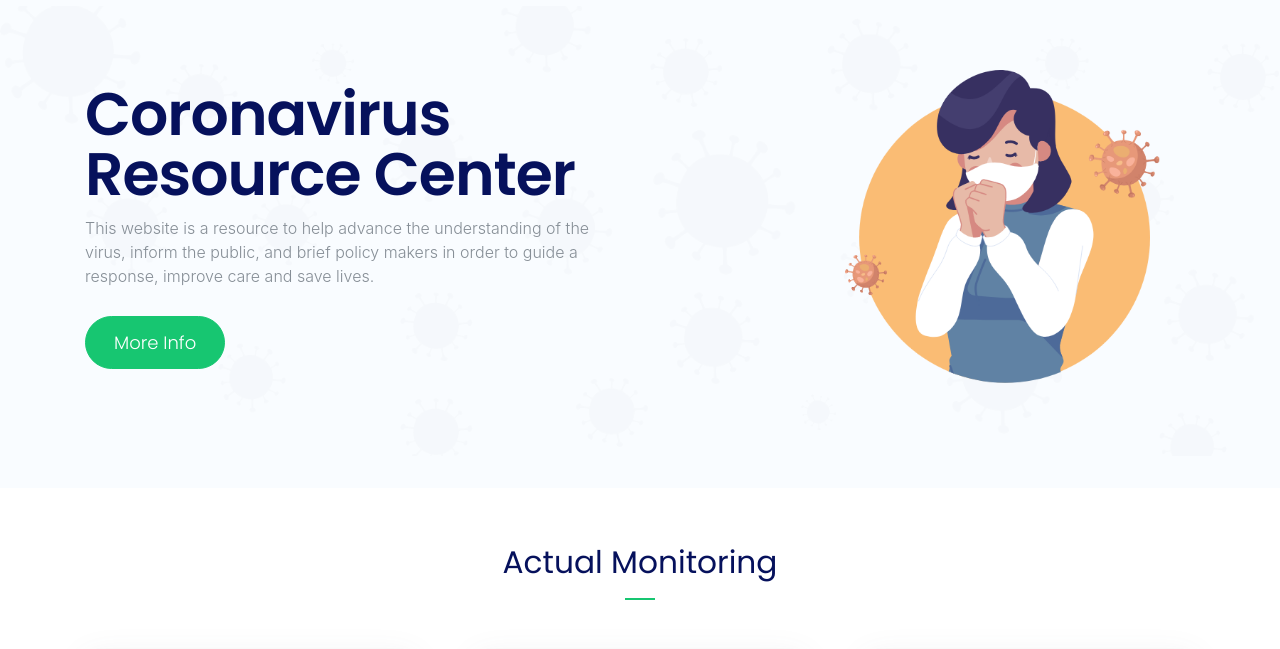
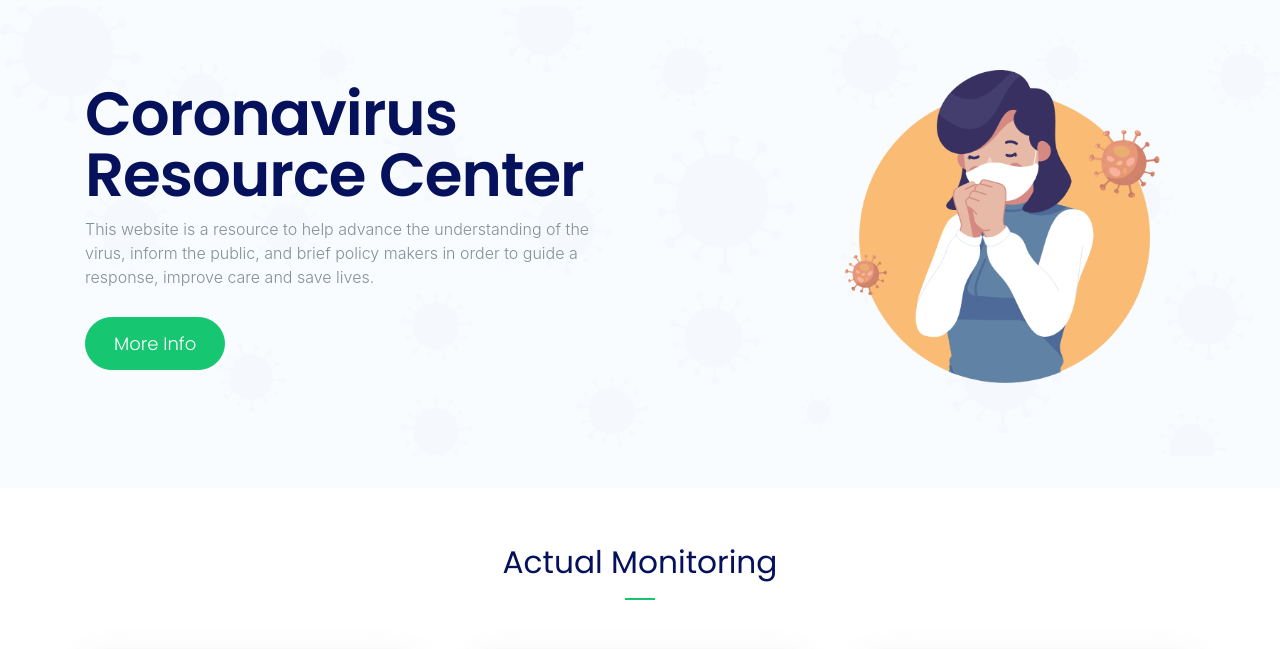
Before and after one commit to ullahkun/cvd19_ipb, a plain HTML site: page index.html in a window 1280 px wide. Shown: the part 126-775 px from the top of the page. Drawn offline with nearby package versions, Linux system fonts and the light colour scheme.

Commit message:
Update index.html

```diff
--- a/index.html
+++ b/index.html
@@ -19,7 +19,6 @@
 
       .judul{
         font-weight: bold;
-        font-size:45pt;
       }
 
     .section-title:after {
```
